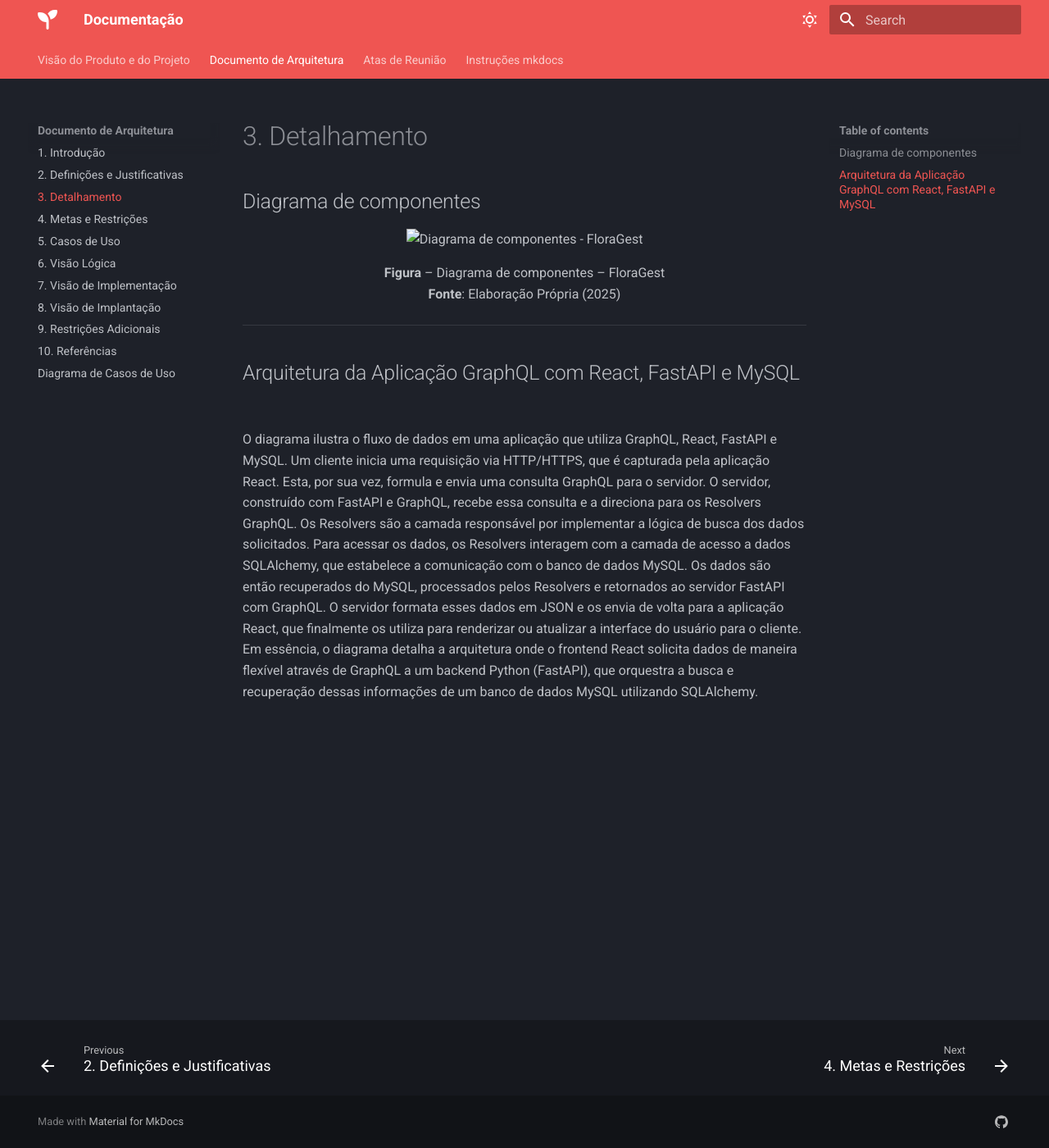
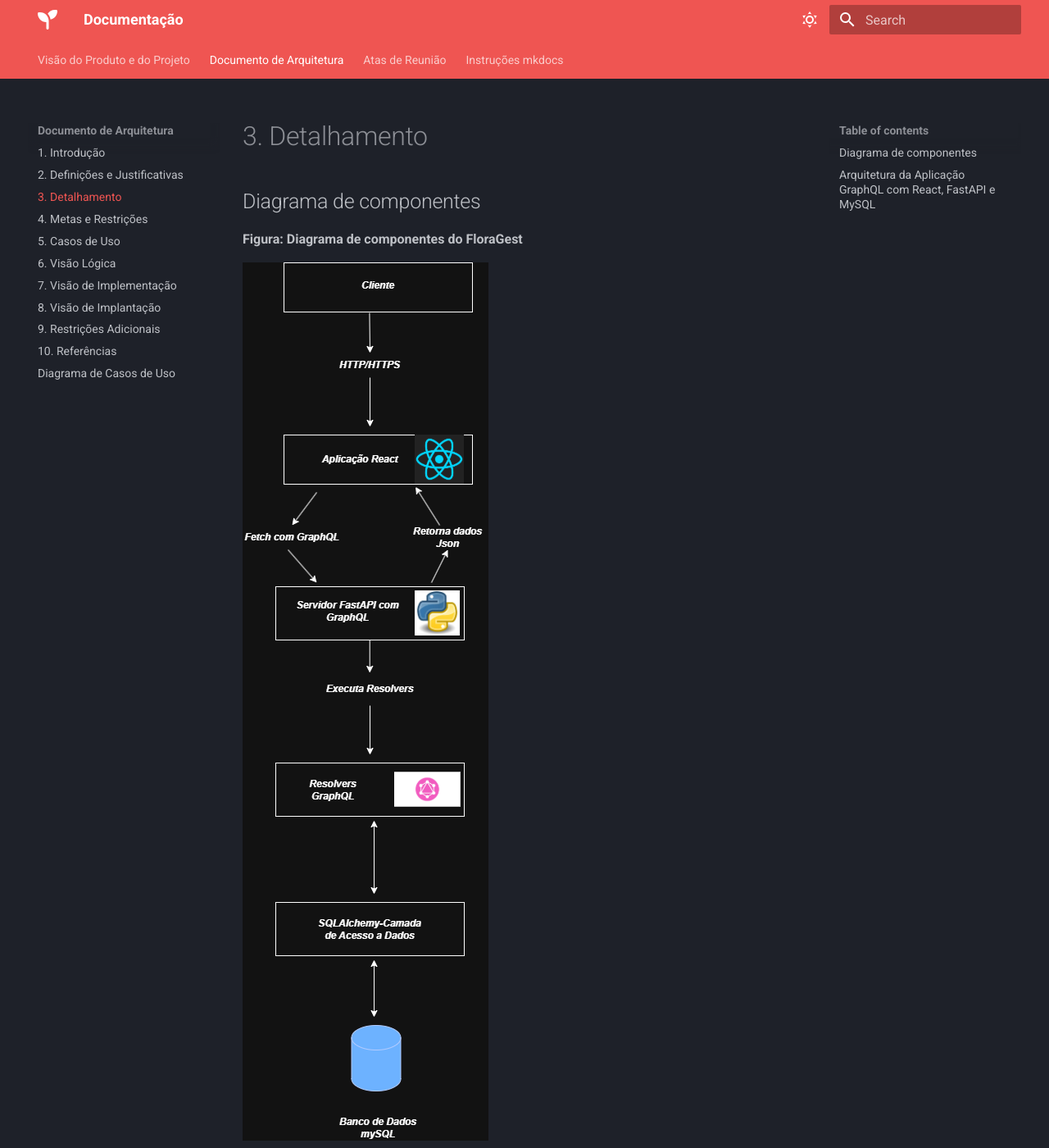
Before and after one commit to FGA0138-MDS-Ajax/2025.1-Jera, an MkDocs documentation site: the page built from docs/doc-arq/3_detalhamento.md, in a window 1280 px wide and 1400 px high. Shown: the whole window at 82% size. Built offline with MkDocs 1.6.1 and Material for MkDocs 9.7.7, drawn with Linux system fonts in a browser that asks for light colours; some of the changed text lies outside the part shown.

Commit message:
Atualiza caminho da imagem

```diff
--- a/docs/doc-arq/3_detalhamento.md
+++ b/docs/doc-arq/3_detalhamento.md
@@ -1,13 +1,10 @@
 ## Diagrama de componentes
 
-<div align="center">
+  **Figura: Diagrama de componentes do FloraGest**
 
-  <img src="../imagens/Meio_Termo_MDS.drawio.png" alt="Diagrama de componentes - FloraGest" width="300"/>
+  ![Diagrama de componentes](../imagens/Meio_Termo_MDS.drawio.png)
 
-  <p><strong>Figura</strong> – Diagrama de componentes – FloraGest<br>
-  <strong>Fonte</strong>: Elaboração Própria (2025)</p>
-
-</div>
+  **Fonte:** Elaboração Própria (2025)
 
 ---
 
```
